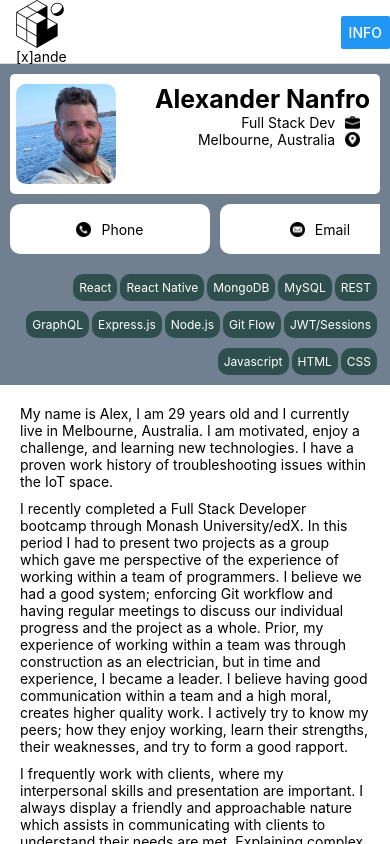
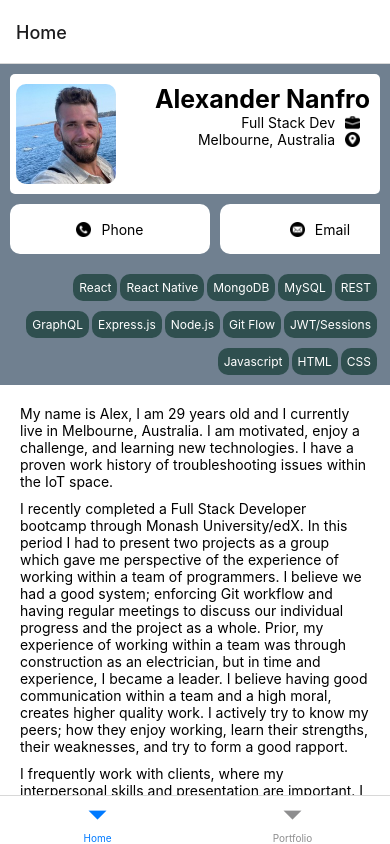
Before and after one commit to x4ndez/Nativo, a React Native app in the folder client/: screen / in a window 390 px wide. Built offline with nearby package versions, Linux system fonts and the light colour scheme.

Commit message:
-added nav button for portfolio

```diff
--- a/client/App.js
+++ b/client/App.js
@@ -5,8 +5,19 @@ import { NavigationContainer } from '@react-navigation/native';
 import HomeScreen from './screens/HomeScreen';
 import DashboardScreen from './screens/DashboardScreen';
 import Header from './components/Header';
+import { createBottomTabNavigator } from '@react-navigation/bottom-tabs';
 
 const Stack = createNativeStackNavigator();
+const Tab = createBottomTabNavigator();
+
+function MyTabs() {
+  return (
+    <Tab.Navigator>
+      <Tab.Screen name="Home" component={HomeScreen} />
+      <Tab.Screen name="Settings" component={SettingsScreen} />
+    </Tab.Navigator>
+  );
+}
 
 const App = () => {
 
@@ -16,7 +27,12 @@ const App = () => {
 
     <NavigationContainer>
 
-      <Stack.Navigator
+    <Tab.Navigator>
+      <Tab.Screen name="Home" component={HomeScreen} />
+      <Tab.Screen name="Portfolio" component={DashboardScreen} />
+    </Tab.Navigator>
+
+      {/* <Stack.Navigator
       initialRouteName='Home'
       screenOptions={{
         headerTitle: (props) => <Header {...props} />,
@@ -33,10 +49,9 @@ const App = () => {
         component={HomeScreen}
         />
         <Stack.Screen name="Dashboard" component={DashboardScreen} />
-      </Stack.Navigator>
+      </Stack.Navigator> */}
 
     </NavigationContainer>
-
     </>);
 
 };
```
